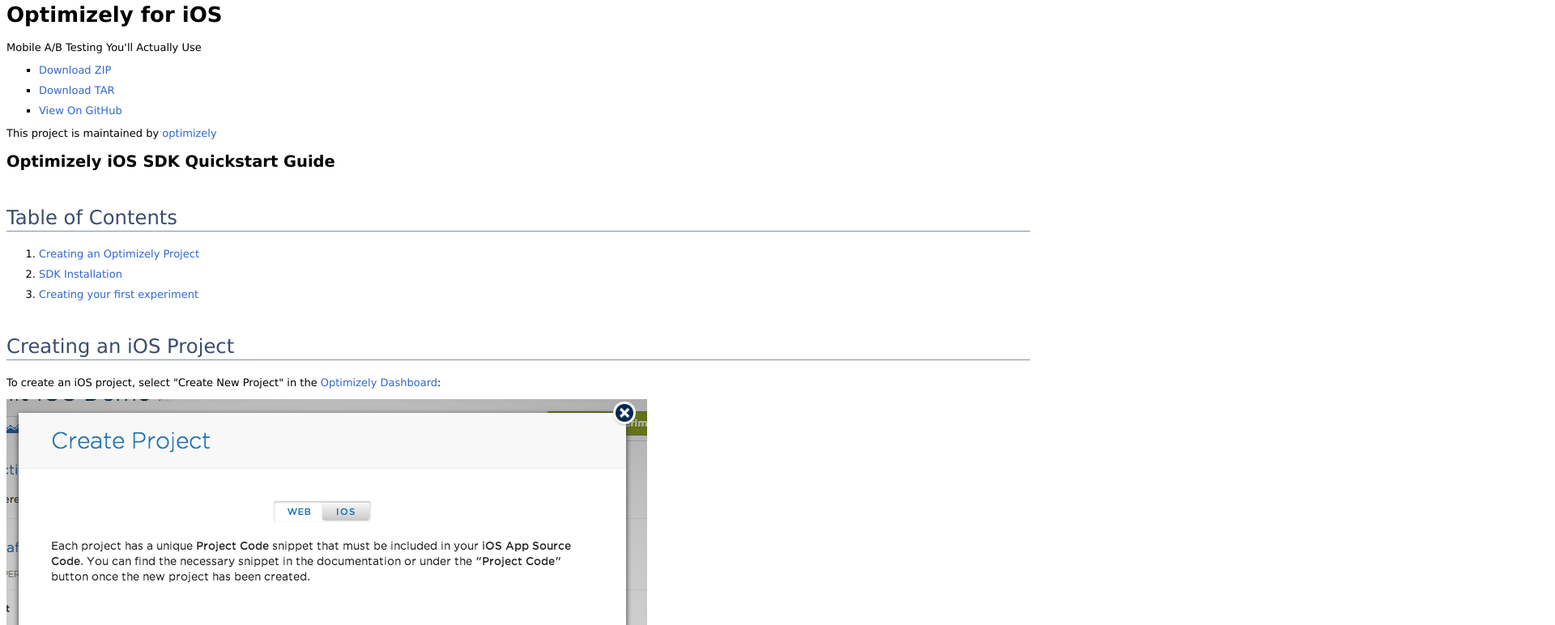
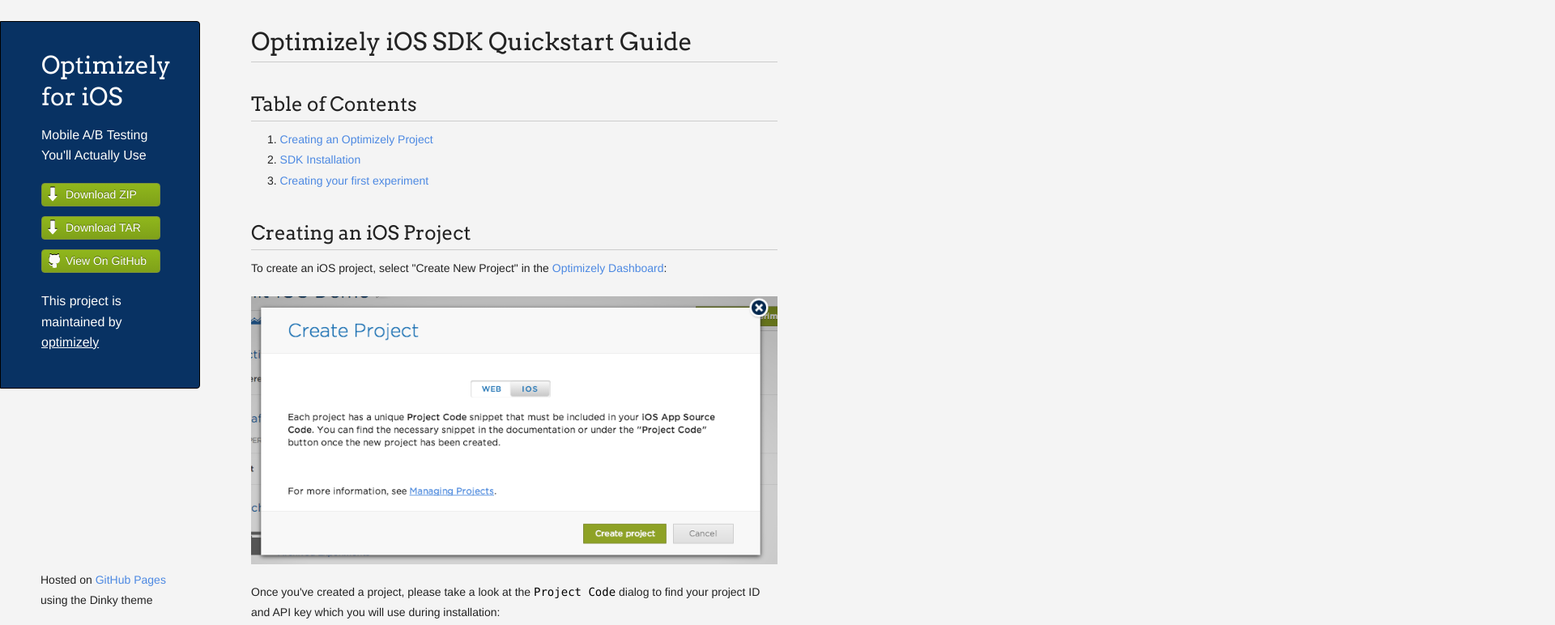
Before and after one commit to optimizely/Optimizely-iOS-SDK, a plain HTML site: page Documentation/QuickStart-Guide/index.html in a window 1280 px wide. Shown: the part 14-786 px from the top of the page at 81% size, 1920 px wide, since content can reach past the window. Drawn offline with Linux system fonts and the light colour scheme; files that its build step writes are made by us from their sources.

Commit message:
Style fix

```diff
--- a/Documentation/QuickStart-Guide/index.html
+++ b/Documentation/QuickStart-Guide/index.html
@@ -5,9 +5,9 @@
     <meta http-equiv="X-UA-Compatible" content="chrome=1">
     <title>Optimizely for iOS by optimizely</title>
 
-    <link rel="stylesheet" href="stylesheets/styles.css">
-    <link rel="stylesheet" href="stylesheets/pygment_trac.css">
-    <script src="javascripts/scale.fix.js"></script>
+    <link rel="stylesheet" href="../../stylesheets/styles.css">
+    <link rel="stylesheet" href="../../stylesheets/pygment_trac.css">
+    <script src="../../javascripts/scale.fix.js"></script>
     <meta name="viewport" content="width=device-width, initial-scale=1, user-scalable=no">
     <!--[if lt IE 9]>
     <script src="//html5shiv.googlecode.com/svn/trunk/html5.js"></script>
```
